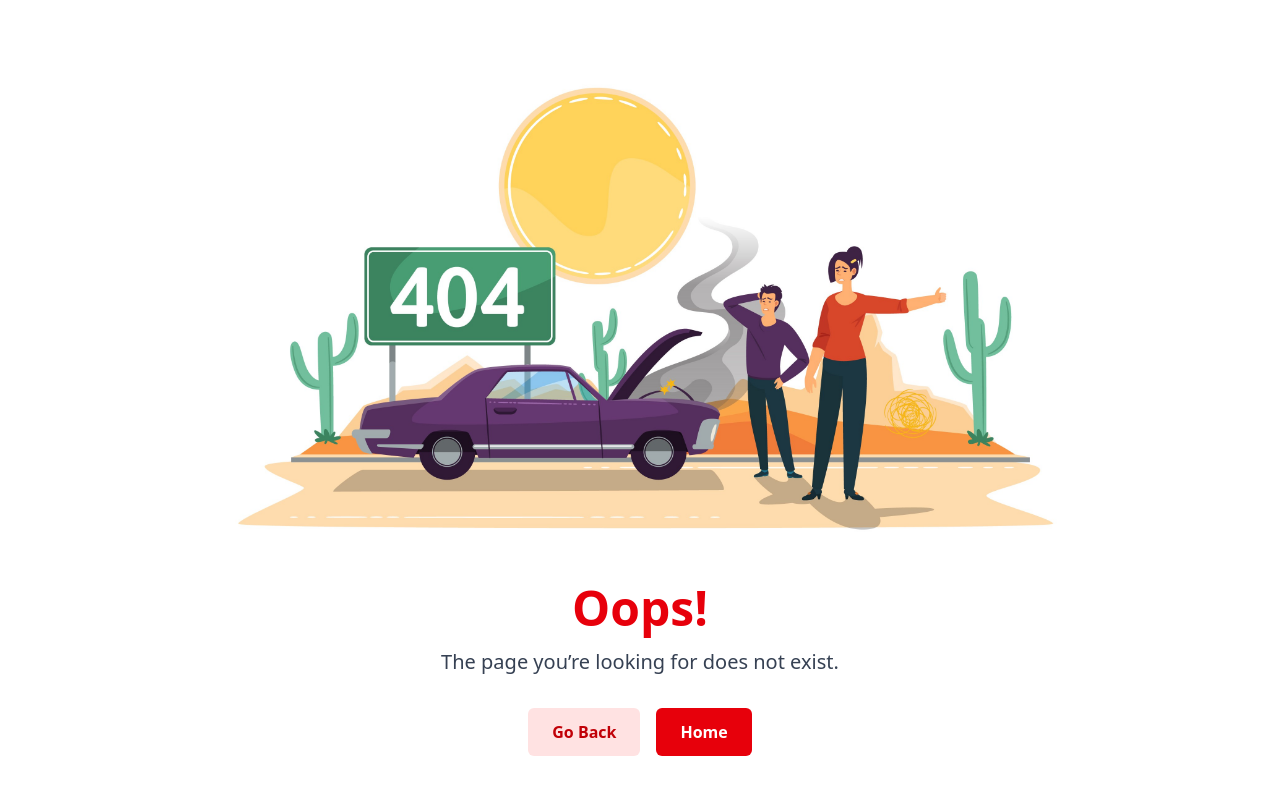
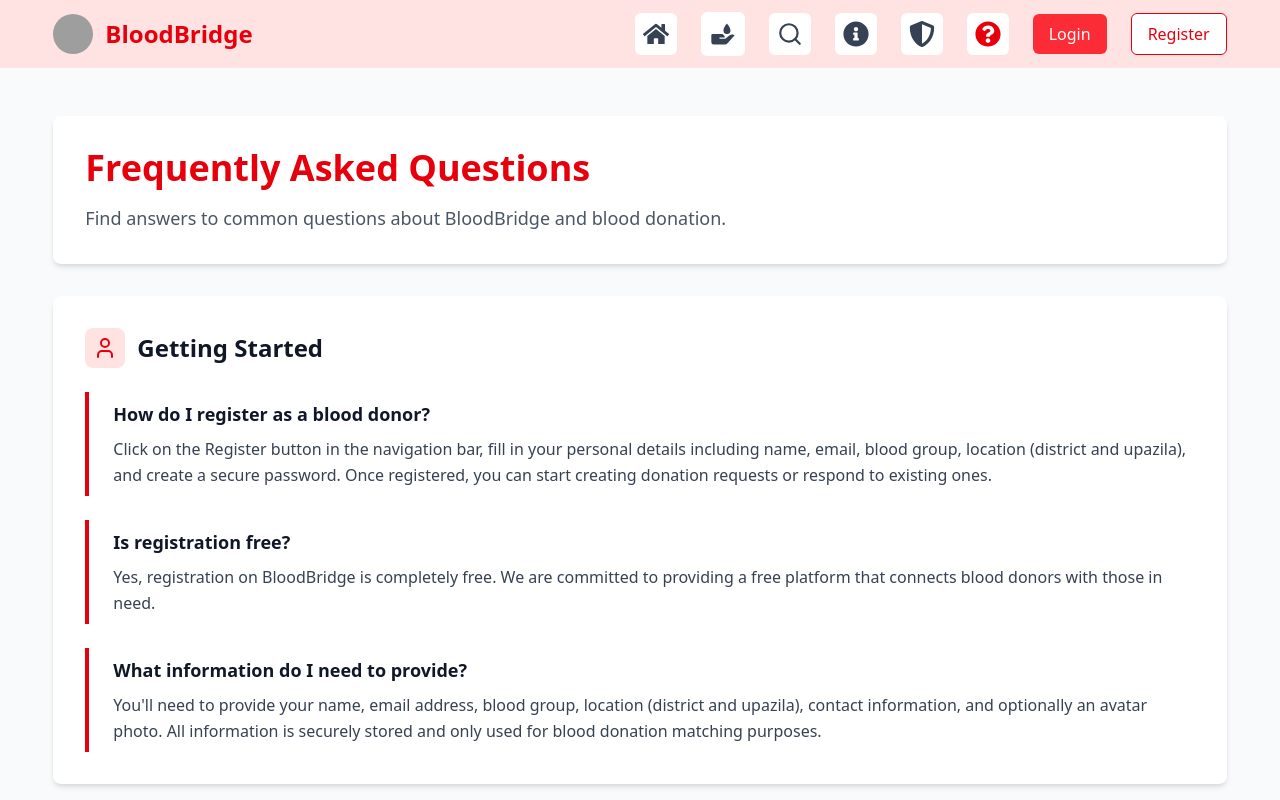
Before and after one commit to SamiunAuntor/PH-Assignment-11_Blood-Bridge_Client, a React (Vite) app: page /faq in a window 1280 px wide. Shown: the top 800 px of the page. Built offline with nearby package versions, Linux system fonts and the light colour scheme; no server answers; grey boxes are pictures that could not be loaded.

Commit message:
added FAQ section

```diff
--- a/src/Components/Footer.jsx
+++ b/src/Components/Footer.jsx
@@ -48,6 +48,7 @@ const Footer = () => {
                             <li><Link to="/funding" className="hover:text-red-600 transition">Funding</Link></li>
                             <li><Link to="/search" className="hover:text-red-600 transition">Search Donors</Link></li>
                             <li><Link to="/privacy-policy" className="hover:text-red-600 transition">Privacy Policy</Link></li>
+                            <li><Link to="/faq" className="hover:text-red-600 transition">FAQ</Link></li>
                         </ul>
                     </div>
 
--- a/src/Components/NavBar.jsx
+++ b/src/Components/NavBar.jsx
@@ -4,7 +4,7 @@ import logo from "../assets/logo.png";
 import defaultUserAvatar from "../assets/user.png";
 import useAuth from "../Hooks/useAuth";
 import { BiSolidDonateBlood } from "react-icons/bi";
-import { FaDonate, FaHome, FaInfoCircle, FaShieldAlt } from "react-icons/fa";
+import { FaDonate, FaHome, FaInfoCircle, FaShieldAlt, FaQuestionCircle } from "react-icons/fa";
 import { Search as SearchIcon } from "lucide-react";
 import { Tooltip } from "react-tooltip";
 
@@ -92,6 +92,16 @@ const NavBar = () => {
             className={navLinkClass}
           >
             <FaShieldAlt size={26} />
+          </NavLink>
+
+          {/* FAQ */}
+          <NavLink
+            to="/faq"
+            data-tooltip-id="navTip"
+            data-tooltip-content="FAQ"
+            className={navLinkClass}
+          >
+            <FaQuestionCircle size={26} />
           </NavLink>
 
           {/* Funding */}
@@ -233,6 +243,17 @@ const NavBar = () => {
             Privacy Policy
           </NavLink>
 
+          <NavLink
+            to="/faq"
+            className={({ isActive }) =>
+              `w-full text-center p-2 rounded-md text-gray-700 transition-colors duration-200 ${isActive ? "text-red-600 bg-red-50" : "hover:text-red-600 hover:bg-red-50"
+              }`
+            }
+            onClick={() => setMenuOpen(false)}
+          >
+            FAQ
+          </NavLink>
+
           {user && (
             <NavLink
               to="/funding"
--- /dev/null
+++ b/src/Pages/FAQPage.jsx
@@ -0,0 +1,164 @@
+import React, { useEffect } from "react";
+import { HelpCircle, User, Heart, ShieldCheck, Search, Clock } from "lucide-react";
+
+const FAQPage = () => {
+    useEffect(() => {
+        window.scrollTo(0, 0);
+    }, []);
+
+    const faqs = [
+        {
+            category: "Getting Started",
+            icon: <User className="text-red-600" size={24} />,
+            questions: [
+                {
+                    q: "How do I register as a blood donor?",
+                    a: "Click on the Register button in the navigation bar, fill in your personal details including name, email, blood group, location (district and upazila), and create a secure password. Once registered, you can start creating donation requests or respond to existing ones."
+                },
+                {
+                    q: "Is registration free?",
+                    a: "Yes, registration on BloodBridge is completely free. We are committed to providing a free platform that connects blood donors with those in need."
+                },
+                {
+                    q: "What information do I need to provide?",
+                    a: "You'll need to provide your name, email address, blood group, location (district and upazila), contact information, and optionally an avatar photo. All information is securely stored and only used for blood donation matching purposes."
+                }
+            ]
+        },
+        {
+            category: "Donation Process",
+            icon: <Heart className="text-red-600" size={24} />,
+            questions: [
+                {
+                    q: "How do I create a donation request?",
+                    a: "Once logged in, navigate to your dashboard and click on 'Create Donation Request'. Fill in the recipient's details, blood group required, location, hospital information, and preferred date/time. Your request will be visible to all registered donors."
+                },
+                {
+                    q: "How long does it take to find a donor?",
+                    a: "The time varies depending on the blood group required and your location. Our platform helps match you with compatible donors quickly. You can track the status of your request (pending, inprogress, done) in real-time."
+                },
+                {
+                    q: "Can I edit or delete my donation request?",
+                    a: "Yes, you can edit or delete your own donation requests at any time from your dashboard under 'My Donation Requests'. Changes will be immediately reflected on the platform."
+                }
+            ]
+        },
+        {
+            category: "Search & Matching",
+            icon: <Search className="text-red-600" size={24} />,
+            questions: [
+                {
+                    q: "How do I search for donors?",
+                    a: "Go to the Search Donors page, select the required blood group, district, and upazila. Click Search to find all matching donors in that location. You can also download the results as a PDF for offline reference."
+                },
+                {
+                    q: "Can I search for donors without registering?",
+                    a: "Yes, the Search Donors feature is available to all users. However, to view complete donor contact information and create donation requests, you'll need to register and log in."
+                },
+                {
+                    q: "What blood groups can I search for?",
+                    a: "You can search for any of the 8 common blood groups: A+, A-, B+, B-, AB+, AB-, O+, and O-. The search results will show all available donors matching your criteria."
+                }
+            ]
+        },
+        {
+            category: "Safety & Privacy",
+            icon: <ShieldCheck className="text-red-600" size={24} />,
+            questions: [
+                {
+                    q: "Is my personal information secure?",
+                    a: "Yes, we use industry-standard encryption and security measures to protect your data. All information is stored securely using Firebase Authentication and MongoDB Atlas with encrypted data storage."
+                },
+                {
+                    q: "Who can see my contact information?",
+                    a: "Your contact information is only visible to other registered users when you respond to a donation request or when someone searches for donors in your area. You can control your profile visibility through your account settings."
+                },
+                {
+                    q: "Can I delete my account?",
+                    a: "Yes, you can delete your account at any time from your profile settings. All your personal information will be permanently removed from our database in accordance with our Privacy Policy."
+                }
+            ]
+        },
+        {
+            category: "General",
+            icon: <HelpCircle className="text-red-600" size={24} />,
+            questions: [
+                {
+                    q: "What is the minimum age to donate blood?",
+                    a: "The standard minimum age for blood donation is 18 years old. We recommend checking with your local blood bank or medical facility for specific eligibility requirements before donating."
+                },
+                {
+                    q: "How often can I donate blood?",
+                    a: "The recommended interval between whole blood donations is typically 56 days (8 weeks). However, please consult with medical professionals for specific guidelines based on your health condition."
+                },
+                {
+                    q: "What if I have questions or need support?",
+                    a: "You can contact us through the Contact Us section on our website, or reach us via email at support@bloodbridge.example or phone at +880 122-754-6576. We're here to help with any questions or concerns."
+                }
+            ]
+        }
+    ];
+
+    return (
+        <div className="min-h-screen bg-gray-50 py-12 pb-12">
+            <div className="w-11/12 mx-auto space-y-8">
+
+                {/* FAQ Header - Matching About Page */}
+                <div className="bg-white rounded-lg shadow-md p-8">
+                    <h1 className="text-4xl font-bold text-red-600 mb-4">
+                        Frequently Asked Questions
+                    </h1>
+                    <p className="text-gray-600 text-lg">
+                        Find answers to common questions about BloodBridge and blood donation.
+                    </p>
+                </div>
+
+                {/* FAQ Sections */}
+                {faqs.map((faqCategory, categoryIdx) => (
+                    <div key={categoryIdx} className="bg-white rounded-lg shadow-md p-8">
+                        <h2 className="text-2xl font-bold text-gray-900 mb-6 flex items-center gap-3">
+                            <div className="bg-red-100 p-2 rounded-lg">
+                                {faqCategory.icon}
+                            </div>
+                            {faqCategory.category}
+                        </h2>
+                        <div className="space-y-6">
+                            {faqCategory.questions.map((faq, idx) => (
+                                <div key={idx} className="border-l-4 border-red-600 pl-6 py-2">
+                                    <h3 className="font-bold text-gray-900 mb-2 text-lg">
+                                        {faq.q}
+                                    </h3>
+                                    <p className="text-gray-700 leading-relaxed">
+                                        {faq.a}
+                                    </p>
+                                </div>
+                            ))}
+                        </div>
+                    </div>
+                ))}
+
+                {/* Additional Help Section */}
+                <div className="bg-white rounded-lg shadow-md p-8">
+                    <h2 className="text-2xl font-bold text-gray-900 mb-6 flex items-center gap-3">
+                        <div className="bg-red-100 p-2 rounded-lg">
+                            <HelpCircle className="text-red-600" size={24} />
+                        </div>
+                        Still Have Questions?
+                    </h2>
+                    <p className="text-gray-700 leading-relaxed mb-4">
+                        If you couldn't find the answer to your question, please don't hesitate to contact us.
+                        Our support team is available to assist you with any inquiries or concerns you may have
+                        about using BloodBridge or the blood donation process.
+                    </p>
+                    <div className="flex items-center gap-3 text-red-600 font-semibold mt-6">
+                        <Clock size={20} />
+                        <span>Contact us through our support channels for immediate assistance.</span>
+                    </div>
+                </div>
+
+            </div>
+        </div>
+    );
+};
+
+export default FAQPage;
--- a/src/Router.jsx
+++ b/src/Router.jsx
@@ -6,6 +6,7 @@ import RegisterPage from "./Pages/RegisterPage";
 import Error404Page from "./Pages/Error404Page";
 import AboutPage from "./Pages/AboutPage";
 import PrivacyPolicyPage from "./Pages/PrivacyPolicyPage";
+import FAQPage from "./Pages/FAQPage";
 import DashboardLayout from "./Layouts/DashboardLayout";
 import CreateDonationRequest from "./Pages/CreateDonationRequest";
 import UserProfile from "./Pages/UserProfile";
@@ -63,6 +64,10 @@ const router = createBrowserRouter([
             {
                 path: "privacy-policy",
                 element: <PrivacyPolicyPage></PrivacyPolicyPage>,
+            },
+            {
+                path: "faq",
+                element: <FAQPage></FAQPage>,
             }
         ]
 
```
